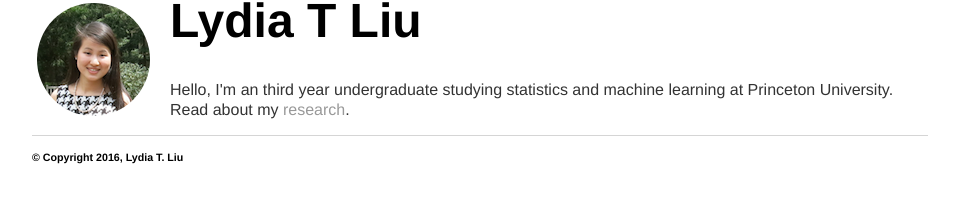
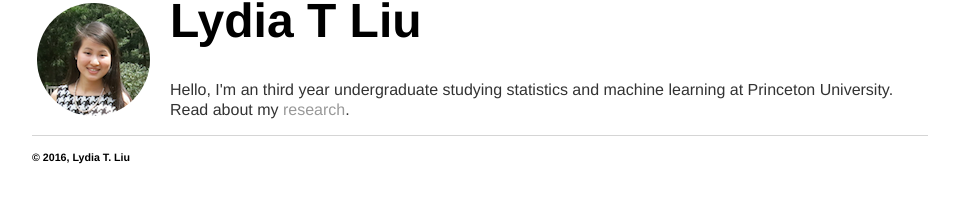
Before and after one commit to serenalwang/serenalwang.github.io, a Jekyll site: the page built from index.html, in a window 1280 px wide. Shown: the part 117-320 px from the top of the page, without its empty margins (160-1119 px from the left). Built offline with Jekyll 4.4.1, drawn with Linux system fonts in a browser that asks for light colours.

Commit message:
Update default.html

```diff
--- a/_layouts/default.html
+++ b/_layouts/default.html
@@ -20,7 +20,7 @@
 		</div><!-- /.container -->
 		<footer>
     		<ul>
-    			<li><small>© Copyright 2016, Lydia T. Liu</small></li>
+    			<li><small>© 2016, Lydia T. Liu</small></li>
         		<!--<li><a href="mailto:hankquinlanhub@gmail.com">email</a></li>-->
         		<!--<li><a href="https://github.com/hankquinlan">github.com/hankquinlan</a></li>-->
 			</ul>
```
